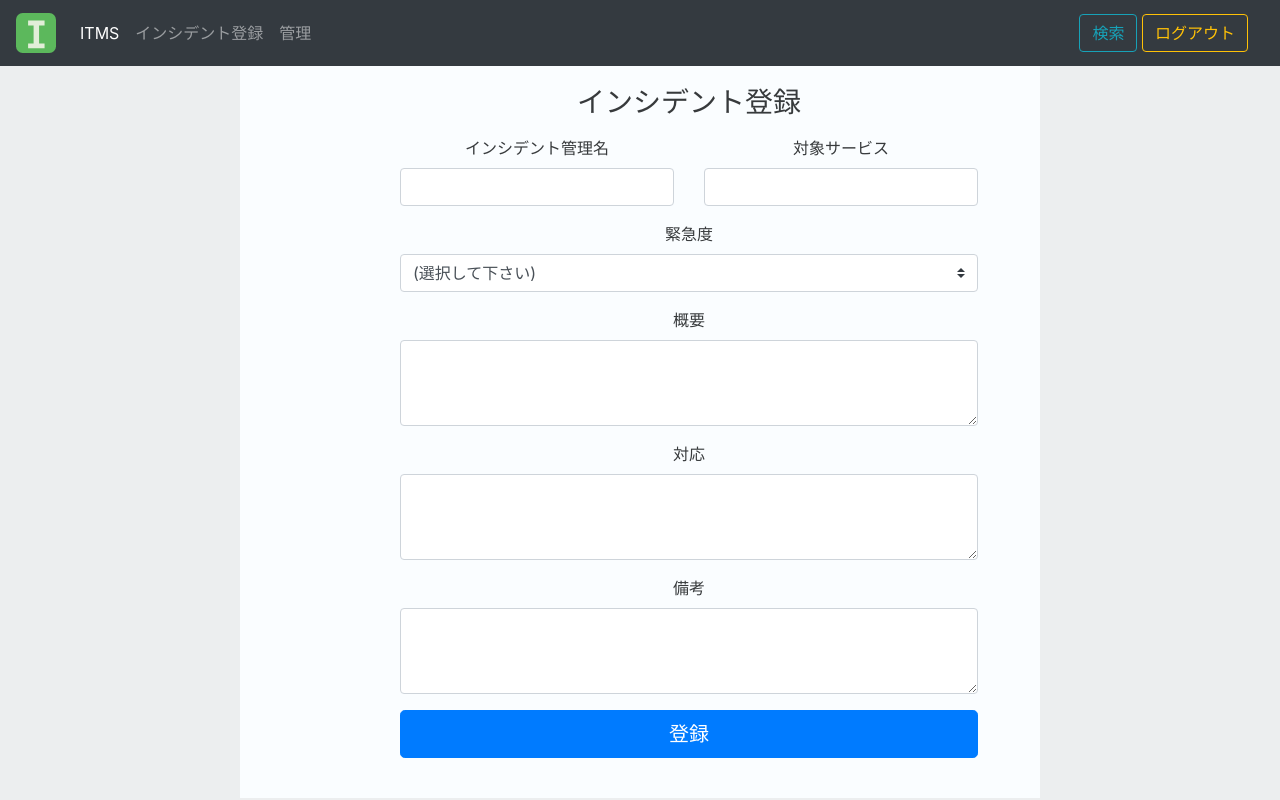
After one commit to Y-Yoshimoto/ITMS, a PHP site: page /registration/ in a window 1280 px wide. The commit adds this page. Run offline with PHP 8.4, Linux system fonts and the light colour scheme; some libraries are stand-ins or nearby versions.

Commit message:
インシデント登録画面 HTML実装

```diff
--- a/ITMS_Docker/apatchphp_custom/contents/header.php
+++ b/ITMS_Docker/apatchphp_custom/contents/header.php
@@ -11,7 +11,7 @@
         <link rel="stylesheet" type="text/css" href="<?php echo $pagecss; ?>">
         <!--Title -->
         <title><?php echo $title; ?></title>
-        <link rel=”icon” type=”image/x-icon” href=”./icon.svg”>
+        <!-- <link rel=”icon” type=”image/x-icon” href=”./icon.svg”> -->
     </head>
     <!--Bod
     <body>-->
--- a/ITMS_Docker/apatchphp_custom/contents/index.php
+++ b/ITMS_Docker/apatchphp_custom/contents/index.php
@@ -12,6 +12,7 @@
         <?php echo 'PHP Index Page.'; ?><br>
         <a href="./login/">login</a><br>
         <a href="./Dashboard/">Dashboard</a><br>
+        <a href="./registration/">registration</a><br>
     </div>
 </body>
 </html>
--- a/ITMS_Docker/apatchphp_custom/contents/navbar.php
+++ b/ITMS_Docker/apatchphp_custom/contents/navbar.php
@@ -9,7 +9,7 @@
                         <a class="nav-link" href="/itms/Dashboard/">ITMS <span class="sr-only">(現位置)</span></a>
                       </li>
                       <li class="nav-item">
-                        <a class="nav-link" href="#">インシデント登録</a>
+                        <a class="nav-link" href="/itms/registration/">インシデント登録</a>
                       </li>
                       <li class="nav-item">
                         <a class="nav-link" href="#">管理</a>
--- /dev/null
+++ b/ITMS_Docker/apatchphp_custom/contents/registration/index.php
@@ -0,0 +1,59 @@
+<!--Header -->
+<?php $title ="registration";$pagecss ="./page.css"; require '../header.php';?>
+<!-- navbar -->
+<?php require '../navbar.php';?>
+
+<div class="form-box">
+    <!-- ログインフォーム -->
+  <form class="form-incidentdata">
+    <h3 class="h3 mb-3 font-weight-normal">インシデント登録</h3>
+    <font color="red"><p id="message1" color="#FF0000"></p></font>
+     <div class="row">
+         <div class="form-group col">
+           <label for="Input">インシデント管理名</label>
+           <input type="text" class="form-control" id="incidentName" placeholder="">
+         </div>
+
+         <div class="form-group col">
+             <label for="Input">対象サービス</label>
+             <input type="text" class="form-control" id="servce" placeholder="">
+         </div>
+
+    </div>
+    <div class="form-group">
+    <label for="Input">緊急度</label>
+    <select class="custom-select"　id="severity">
+      <option selected>(選択して下さい)</option>
+      <option value="1">情報</option>
+      <option value="2">警告</option>
+      <option value="3">軽障害</option>
+      <option value="3">重障害</option>
+      <option value="3">致命的</option>
+    </select>
+    </div>
+
+    <div class="form-group">
+      <label for="exampleFormControlTextarea1">概要</label>
+      <textarea class="form-control" id="brief" rows="3"></textarea>
+    </div>
+
+    <div class="form-group">
+      <label for="exampleFormControlTextarea1">対応</label>
+      <textarea class="form-control" id="handling" rows="3"></textarea>
+    </div>
+
+    <div class="form-group">
+      <label for="exampleFormControlTextarea1">備考</label>
+      <textarea class="form-control" id="remark" rows="3"></textarea>
+    </div>
+
+    <button class="btn btn-lg btn-primary btn-block" id="loginAPICall" type="submit">登録</button>
+
+
+  </form>
+</div>
+
+<!--jquery, Bootstrap, popper -->
+<?php require '../inclode.php'; ?>
+<!--footer -->
+<?php require '../footer.php'; ?>
--- /dev/null
+++ b/ITMS_Docker/apatchphp_custom/contents/registration/page.css
@@ -0,0 +1,35 @@
+@charset "UTF-8";
+
+html,
+html {
+  font-size: 14px;
+}
+@media (min-width: 580px) {
+  html {
+    font-size: 16px;
+  }
+}
+
+.form-incidentdata {
+    padding-left: 20%;
+    /*margin: auto;
+    margin-bottom: 10px;
+    border-bottom-right-radius: 0;
+    border-bottom-left-radius: 0;*/
+}
+
+.form-box {
+    width: 100%;
+    max-width: 800px;
+    margin-bottom: 10px;
+
+    display: -ms-flexbox;
+    display: flex;
+    -ms-flex-align: center;
+    margin: 0 auto;
+    text-align: center;
+    padding-top: 20px;
+    padding-bottom: 40px;
+    color: #373A3C;
+    background-color: #FAFDFF;
+}
```
Also changed, not shown: ITMS_Docker/apatchphp_custom/contents/Dashboard/page.css (+1 -6 lines), ITMS_Docker/apatchphp_custom/contents/registration/loginAPICall.js (added, +42 -0 lines).
